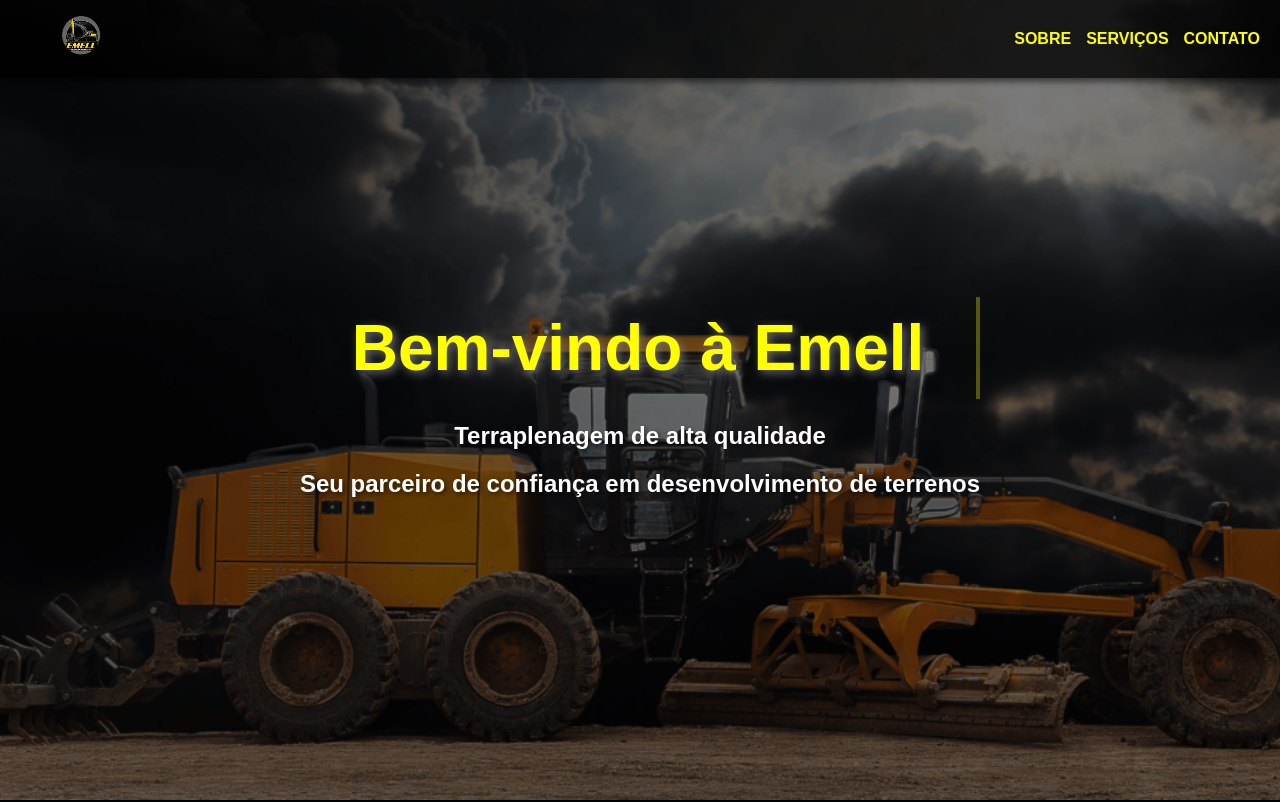
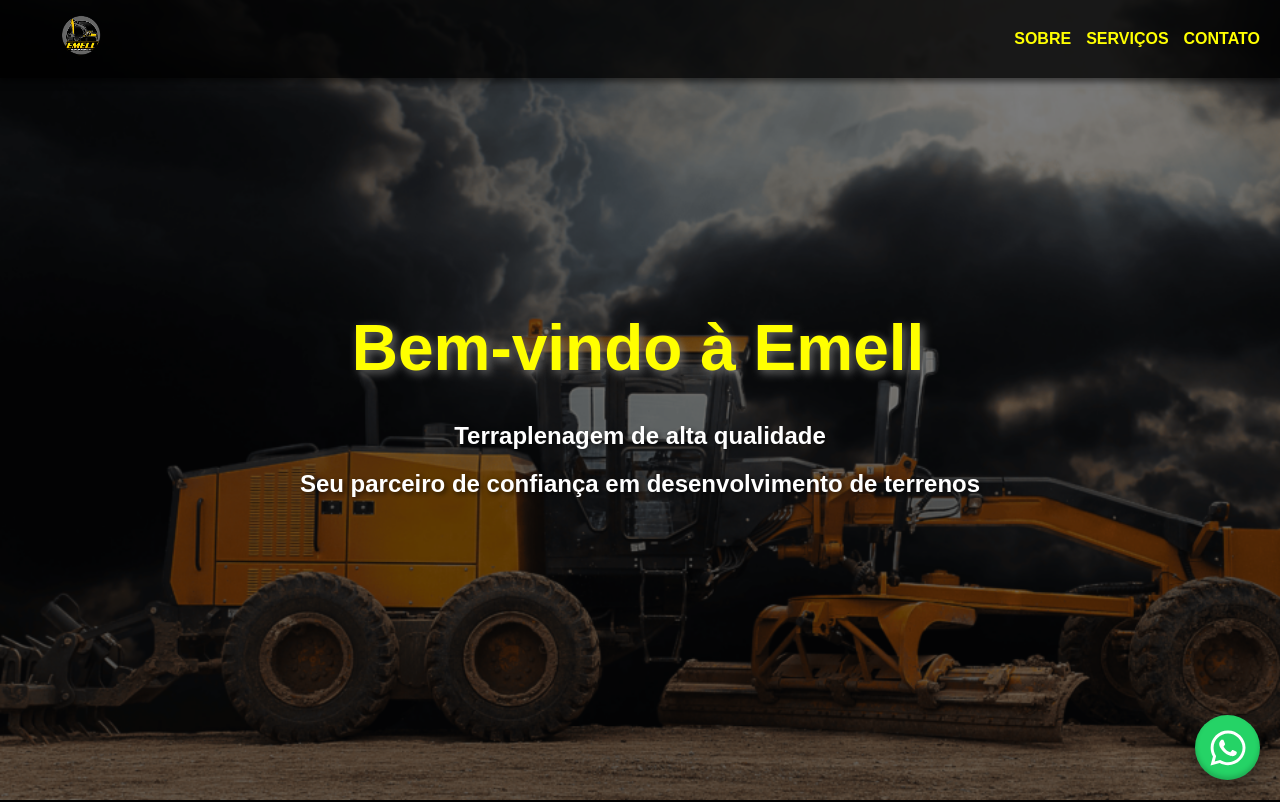
Before and after one commit to Mathluiz23/tremell, a Next.js app: page / in a window 1280 px wide. Shown: the top 802 px of the page. Built offline with nearby package versions, Linux system fonts and the light colour scheme.

Commit message:
:art: adjusting css new functionality whatss

```diff
--- a/src/app/globals.css
+++ b/src/app/globals.css
@@ -18,3 +18,30 @@
   font-size: 2rem;
   margin-bottom: 20px;
 }
+
+.whatsapp-button {
+  position: fixed;
+  bottom: 20px;
+  right: 20px;
+  background-color: #25D366;
+  color: white;
+  width: 65px;
+  height: 65px;
+  border-radius: 50%;
+  display: flex;
+  align-items: center;
+  justify-content: center;
+  box-shadow:
+    0px 8px 20px rgba(0, 0, 0, 0.4), /* Sombra principal */
+    inset 0px -3px 5px rgba(0, 0, 0, 0.2); /* Sombra interna para relevo */
+  transition: transform 0.3s ease, background-color 0.3s ease, box-shadow 0.3s ease;
+  z-index: 99999;
+}
+
+.whatsapp-button:hover {
+  background-color: #1EBE5D;
+  transform: scale(1.1);
+  box-shadow:
+    0px 10px 25px rgba(0, 0, 0, 0.5), /* Sombra mais forte ao passar o mouse */
+    inset 0px -4px 6px rgba(0, 0, 0, 0.25);
+}
```
